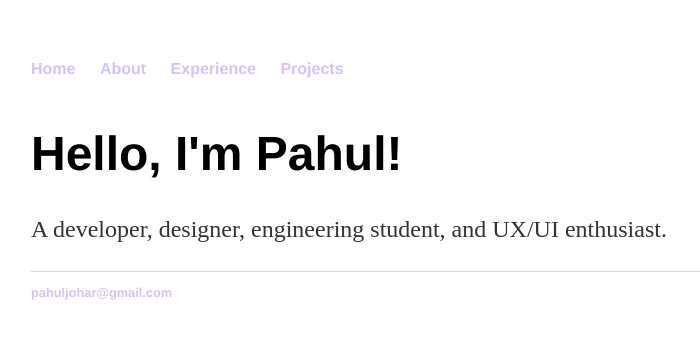
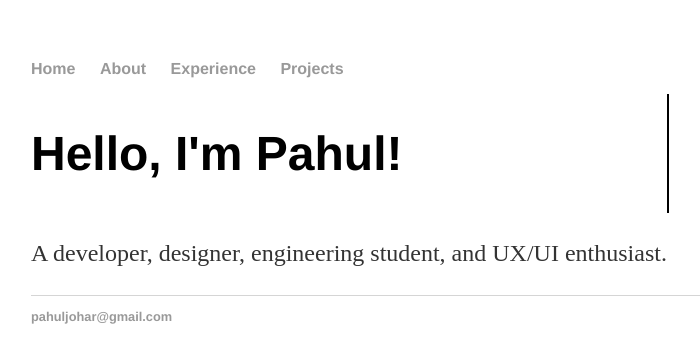
Before and after one commit to pahullkaur/personal-website, a plain HTML site: page index.html in a window 1280 px wide. Shown: the whole page, without its empty margins (161-861 px from the left). Drawn offline with Linux system fonts and the light colour scheme.

Commit message:
Update styles.css

```diff
--- a/css/styles.css
+++ b/css/styles.css
@@ -1,6 +1,7 @@
 body {
     margin: 60px auto;
     width: 70%;
+    bgColor: #D5C1FB;
 }
 nav ul, footer ul {
     font-family:'Helvetica', 'Arial', 'Sans-Serif';
@@ -14,7 +15,7 @@ nav ul li, footer ul li {
 }
 a {
     text-decoration: none;
-    color: #D5C1FB;
+    color: #999;
 }
 a:hover {
     text-decoration: underline;
@@ -23,7 +24,7 @@ h1 {
     font-size: 3em;
     font-family:'Helvetica', 'Arial', 'Sans-Serif';
 }
-.typed {
+.typed-out {
   overflow: hidden;
   white-space: nowrap;
   border-right: 2px solid;
```
